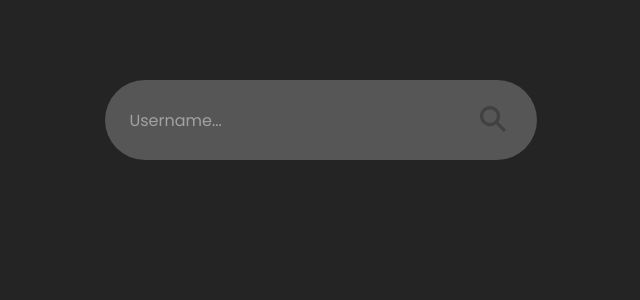
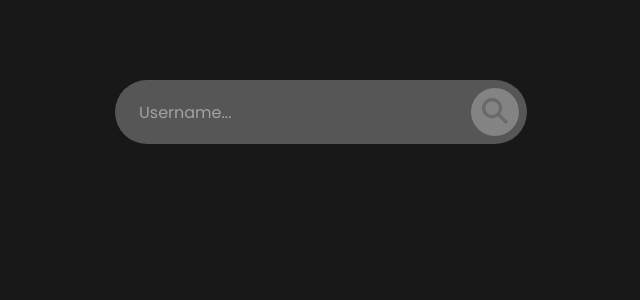
Before and after one commit to samte9924/github-api, a React (Vite) app: page / in a window 1280 px wide. Shown: the top 300 px of the page, without its empty margins (319-959 px from the left). Built offline with nearby package versions, Linux system fonts and the light colour scheme.

Commit message:
Improved accessibility

```diff
--- a/src/components/root/SearchBar.jsx
+++ b/src/components/root/SearchBar.jsx
@@ -1,7 +1,7 @@
 import "../../styles/root/SearchBar.css";
 import { IoSearchSharp } from "react-icons/io5";
 
-function SearchBar({ value, onChange, onClick }) {
+function SearchBar({ value, onChange, onKeyUp, onClick }) {
   return (
     <div className="search-bar">
       <input
@@ -9,6 +9,7 @@ function SearchBar({ value, onChange, onClick }) {
         placeholder="Username..."
         value={value}
         onChange={onChange}
+        onKeyUp={onKeyUp}
       />
       <button onClick={onClick} disabled={!value}>
         <IoSearchSharp size={32} />
--- a/src/components/userPage/Profile.jsx
+++ b/src/components/userPage/Profile.jsx
@@ -3,7 +3,6 @@ import { BsBoxArrowUpRight } from "react-icons/bs";
 import { IoMdPeople } from "react-icons/io";
 import { FiActivity } from "react-icons/fi";
 import { GoRepo } from "react-icons/go";
-import { FaGithub } from "react-icons/fa";
 import { SiGithub } from "react-icons/si";
 
 function Profile({ user, onClick, showRecentActivities }) {
@@ -20,8 +19,9 @@ function Profile({ user, onClick, showRecentActivities }) {
         </div>
         <img src={user.avatar_url} alt="avatar" />
       </div>
+      <hr className="card-divider" />
       <div className="card-body">
-        <p>{user.bio || "Empty bio."}</p>
+        <p>{user.bio || <i>The bio is empty...</i>}</p>
         <h3>
           <IoMdPeople size={20} />
           <span>
--- a/src/routes/Root.jsx
+++ b/src/routes/Root.jsx
@@ -6,6 +6,12 @@ import { useState } from "react";
 function Root() {
   const navigate = useNavigate();
   const [username, setUsername] = useState("");
+
+  const handlePressedEnter = (e) => {
+    if (e.key === "Enter" && username.length > 0) {
+      handleSubmit();
+    }
+  };
 
   const handleSubmit = () => {
     navigate(`/users/${username}`);
@@ -17,8 +23,9 @@ function Root() {
         value={username}
         onChange={(e) => setUsername(e.target.value)}
         onClick={handleSubmit}
+        onKeyUp={handlePressedEnter}
       />
-      <div className="result">
+      <div className="displayed-child">
         <Outlet />
       </div>
     </div>
--- a/src/styles/eventsPage/Events.css
+++ b/src/styles/eventsPage/Events.css
@@ -3,8 +3,10 @@
 
   display: flex;
   flex-direction: column;
+  align-items: center;
 
   gap: 1rem;
+  margin: 0 auto;
 }
 
 .event-item {
--- a/src/styles/index.css
+++ b/src/styles/index.css
@@ -6,10 +6,11 @@
 
   color-scheme: light dark;
   color: rgba(255, 255, 255, 0.87);
-  background-color: #242424;
+  background-color: #181818;
 
   --primary: rgb(106, 113, 126);
   --dark-grey: rgb(86, 86, 86);
+  --medium-dark-grey: rgb(131, 131, 131);
   --light-grey: rgb(162, 162, 162);
 
   font-synthesis: none;
--- a/src/styles/root/Root.css
+++ b/src/styles/root/Root.css
@@ -9,7 +9,7 @@
   gap: 5rem;
 }
 
-.result {
+.displayed-child {
   height: 80%;
   width: 80%;
 
--- a/src/styles/root/SearchBar.css
+++ b/src/styles/root/SearchBar.css
@@ -8,6 +8,7 @@
   padding: 0.5rem;
 
   max-width: 50%;
+  height: 64px;
 
   background: var(--dark-grey);
 }
@@ -33,20 +34,24 @@
   border: none;
   border-radius: 50%;
 
-  margin-right: 0.2rem;
+  width: 48px;
+  height: 48px;
 
-  width: 64px;
-  height: 64px;
-
-  background: transparent;
+  background: var(--light-grey);
 
   cursor: pointer;
 }
 
+.search-bar button:focus {
+  outline: none;
+  border: 1px solid white;
+}
+
 .search-bar button:disabled {
   cursor: default;
+  opacity: 0.6;
 }
 
 .search-bar button:not(:disabled):hover {
-  background: var(--light-grey);
+  background: var(--medium-dark-grey);
 }
--- a/src/styles/userPage/Profile.css
+++ b/src/styles/userPage/Profile.css
@@ -1,5 +1,5 @@
 .card {
-  max-width: 400px;
+  max-width: 450px;
 
   display: flex;
   flex-direction: column;
@@ -8,7 +8,6 @@
 
   padding: 2rem;
   margin: 0 auto;
-  gap: 2rem;
 
   background: linear-gradient(
     135deg,
@@ -24,8 +23,6 @@
   display: flex;
   align-items: start;
   justify-content: space-between;
-
-  margin-bottom: 2rem;
 }
 
 .card-header .links {
@@ -45,6 +42,16 @@
 .card-header .github-link {
   text-decoration: none;
   color: inherit;
+}
+
+.card-divider {
+  margin-bottom: 3rem;
+  margin-top: 3rem;
+
+  height: 2px;
+
+  border: none;
+  background: rgba(255, 255, 255, 0.2);
 }
 
 .card-body {
```
Also changed, not shown: src/main.jsx (+12 -0 lines).
